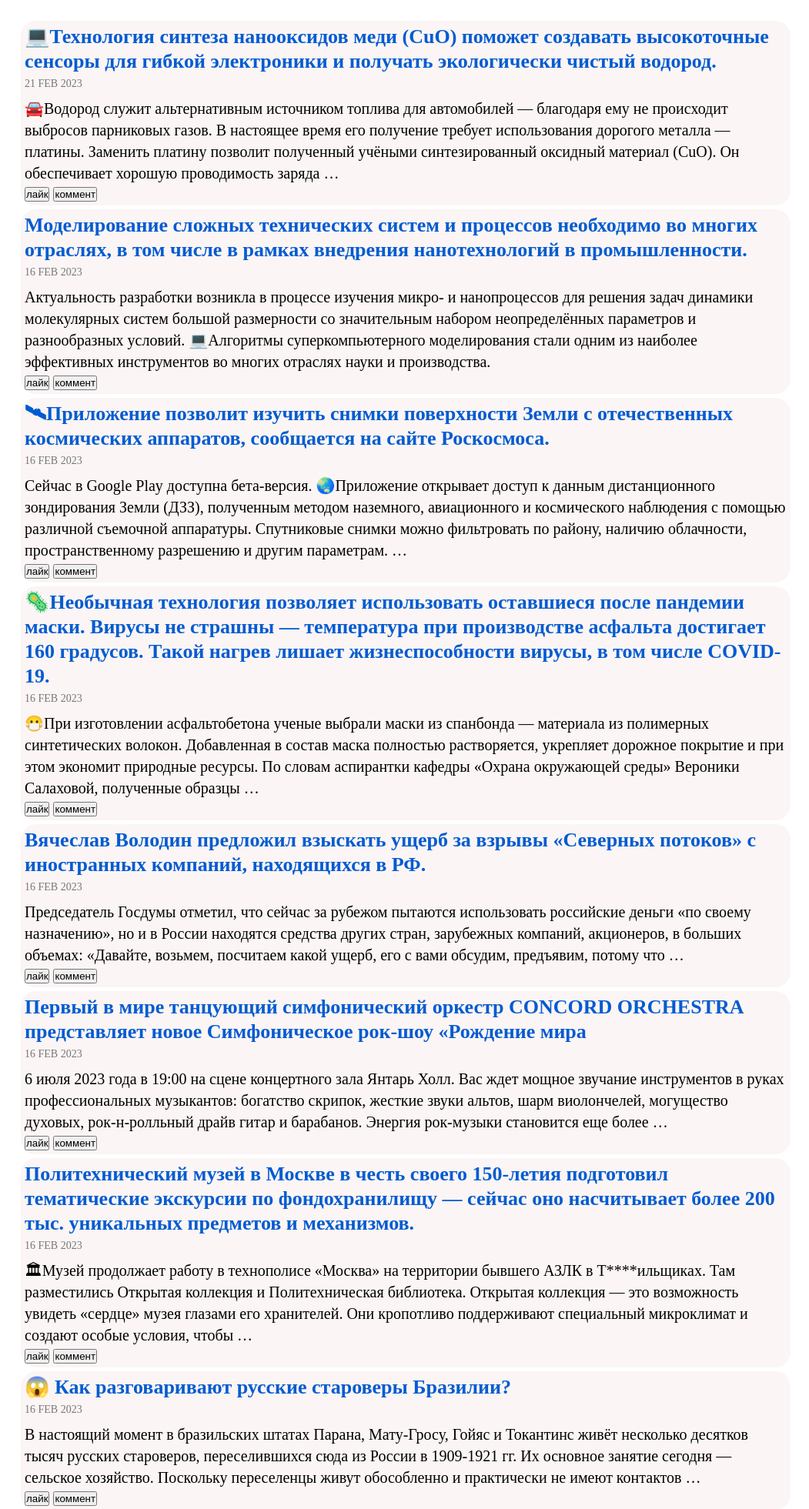
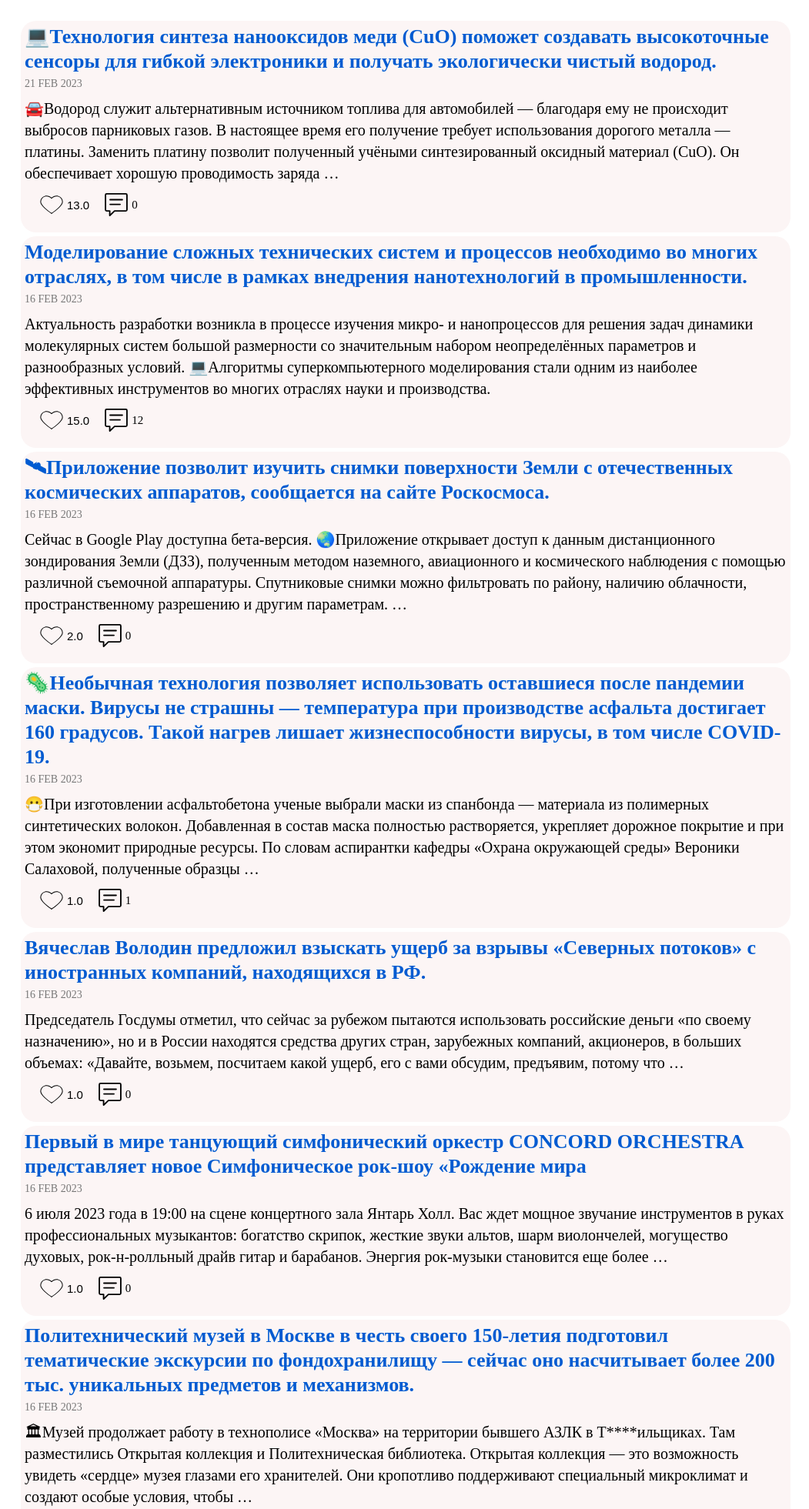
Before and after one commit to ReutAS39/news_portal, a Django app: page /news/ in a window 1280 px wide. Shown: the part 347-2308 px from the top of the page at 77% size, without its empty margins (113-1164 px from the left). Run offline with Django 4.2, Linux system fonts and the light colour scheme; a user stored in the database is signed in; data comes from the database, SQL or seed files in the repository; both versions use the stored data as it was after the commit; parts of the project's set-up code (start-up, migrations or seed data) failed here and were passed over.

Commit message:
templates upd, likes&comments

```diff
--- a/static/css/styles_2.css
+++ b/static/css/styles_2.css
@@ -49,6 +49,7 @@ p {
 	height: 120px;
 }
 
+
 .header-menu {
     padding-top: 20px;
 }
@@ -68,6 +69,10 @@ nav ul li a {
     text-decoration: none;
     font-weight: 700;
     margin-right: 55px;
+}
+
+#last {
+    margin-right: 0px;
 }
 
 .section-content {
@@ -151,6 +156,76 @@ nav ul li a {
     line-height: 28px;
 }
 
+.content-footer {
+    padding-left: 20px;
+    padding-right: 20px;
+    margin-top: 12px;
+    padding-bottom: 16px;
+    display: flex;
+    align-items: center;
+}
+
+.like-btn {
+    margin-right: 20px;
+    display: flex;
+    border: none;
+    cursor: pointer;
+    align-items: center;
+    font-size: 15px;
+    background-color: rgb(252, 245, 245);
+}
+
+.like-icon {
+    display:flex;
+    justify-content: center;
+    align-items: center;
+}
+
+
+.likesvg {
+   background: url('../img/like.svg') no-repeat;
+}
+
+.like-count {
+    position: relative;
+    margin-left: 5px;
+    font-weight: 500;
+    font-variant-numeric: tabular-nums;
+}
+
+.comment-btn {
+    margin-right: 20px;
+    display: flex;
+    border: none;
+    cursor: pointer;
+    align-items: center;
+    font-size: 15px;
+    text-decoration: none;
+}
+
+.comment-icon {
+    display:flex;
+    justify-content: center;
+    align-items: center;
+    transform: translateZ(0);
+
+}
+
+.commentsvg {
+    stroke: currentColor;
+}
+
+.commentsvg {
+   background: url('../img/comment-icon.svg') no-repeat;
+}
+
+.comment-count {
+    position: relative;
+    margin-left: 5px;
+    font-weight: 500;
+    color: black;
+}
+
 .pagination {
     margin: 20px 20px 20px;
     display: flex;
@@ -197,6 +272,13 @@ nav ul li a {
 
 .meta__item {
     margin: 10px 13px 0 0;
+}
+
+.meta__subscribe a {
+    text-decoration: none;
+    background-color: #4683d9;
+    color: white;
+
 }
 
 .article__title {
@@ -287,7 +369,7 @@ nav ul li a {
     margin-top: 0;
 }
 
-.search-form {
+.search-form form {
     display: flex;
     justify-content: start;
     gap: 20px;
@@ -305,6 +387,16 @@ nav ul li a {
     padding-bottom: calc(-23px + -42px + -49px + 51px + 80px + -8px + -9px);
     padding-left: calc(35px + 89px + -34px + -98px + 30px + -12px);
     height: calc(-26px + 57px + 42px + -41px);
+}
 
+.edit-form {
+    width: 500px;
+    margin: 0 auto;
+    gap: 20px;
+}
 
+.delete-form {
+    width: 500px;
+    margin: 0 auto;
+    gap: 20px;
 }
--- a/templates/flatpages/defaultpro.html
+++ b/templates/flatpages/defaultpro.html
@@ -26,7 +26,7 @@
 {% if request.user.is_authenticated %}
                          <li class="menu-element"> {{user.username}}<a href="/accounts/logout">Выйти</a></li>
 {% else %}
-                         <li class="menu-element"><a href="/accounts/signup">Регистация </a>|<a href="/accounts/login">Войти</a></li>
+                         <li class="menu-element"><a id="last" href="/accounts/signup">Регистация</a>|<a href="/accounts/login">Войти</a></li>
 {% endif %}
 {% endblock mainmenu %}
                     </ul>
--- a/templates/news_list.html
+++ b/templates/news_list.html
@@ -43,8 +43,9 @@
         <div class="el date">{{ news.time_in|date:'d M Y' }}</div>
         <div class="el text">{{ news.text|censor|truncatewords:40}}</div>
         <div class="el footer">
-            <button type="submit" class="btn btn-primary">лайк</button>
-            <button type="submit" class="btn btn-primary">коммент</button>
+            <button type="submit">л2цувывайк</button>
+            <button type="submit">коммент</button>
+
         </div>
     </div>
 {% endfor %}
--- a/templates/news_listpro.html
+++ b/templates/news_listpro.html
@@ -9,13 +9,14 @@
 
 
       {# Добавляем форму, которая объединяет набор полей, которые будут отправляться в запросе #}
-   <form class="search-form" action="" method="get">
+   <div class="search-form">
+        <form action="" method="get">
        {# Переменная, которую мы передали через контекст, может сгенерировать нам форму с полями #}
        {{ filterset.form.as_p }}
        {# Добавим кнопку отправки данных формы #}
        <button class="search-btn" type="submit"> Найти </button>
-   </form>
-
+        </form>
+    </div>
 
         <div class="category-tab">
 {% get_categories as categories %}
@@ -38,9 +39,19 @@
         <div class="el date">{{ news.time_in|date:'d M Y' }}</div>
         <div class="el text">{{ news.text|censor|truncatewords:40}}</div>
     {% if request.user.is_authenticated %}
-        <div class="el footer">
-            <button type="submit"><div class="">лайк</div></button>
-            <button type="submit" class="">коммент</button>
+        <div class="content-footer">
+            <button class="like-btn" type="submit">
+                <div class="like-icon">
+                    <svg class="likesvg" height="30" width="30"></svg>
+                </div>
+                <span class="like-count">{{ news.rating }}</span>
+            </button>
+            <a class="comment-btn" href="{{ news.get_absolute_url }}">
+                 <div class="comment-icon">
+                    <svg class="commentsvg" height="30" width="30"></svg>
+                </div>
+                <span class="comment-count">{{ news.comments_post.count }}</span>
+            </a>
         </div>
     {% endif %}
     </div>
```
Also changed, not shown: templates/news.html (+16 -1 lines), templates/news_delete.html (+8 -7 lines), templates/news_edit.html (+8 -7 lines), db.sqlite3, static/img/comment-icon.svg (added), static/img/like.svg.
